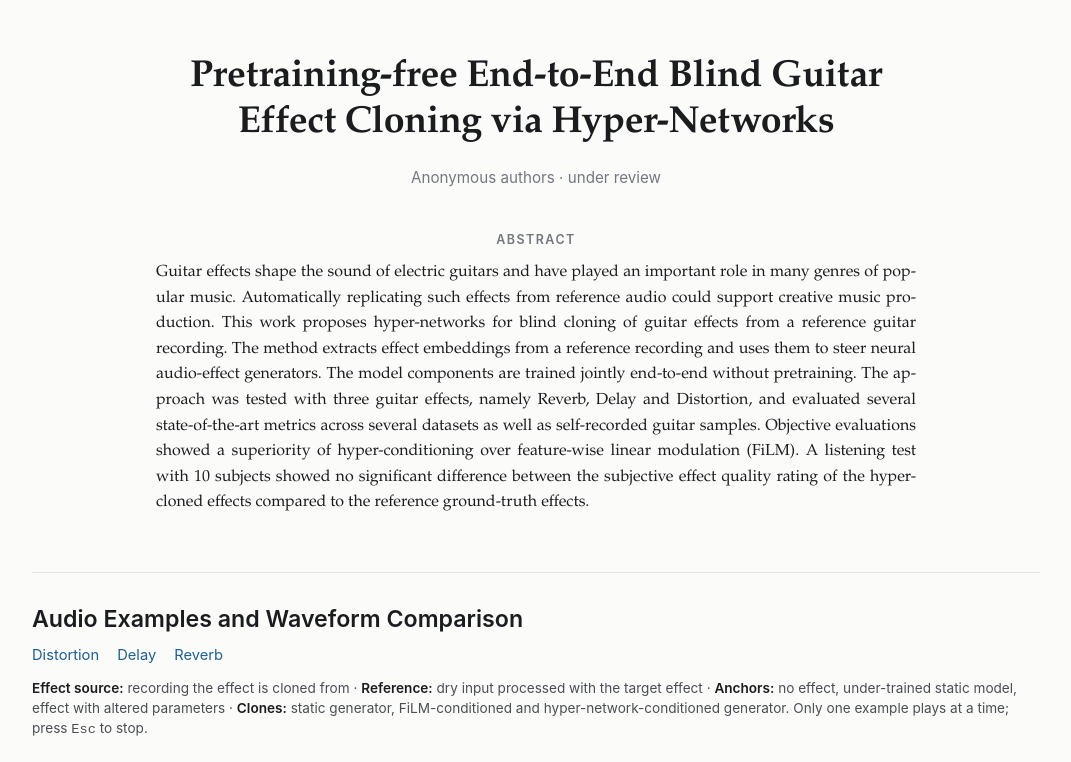
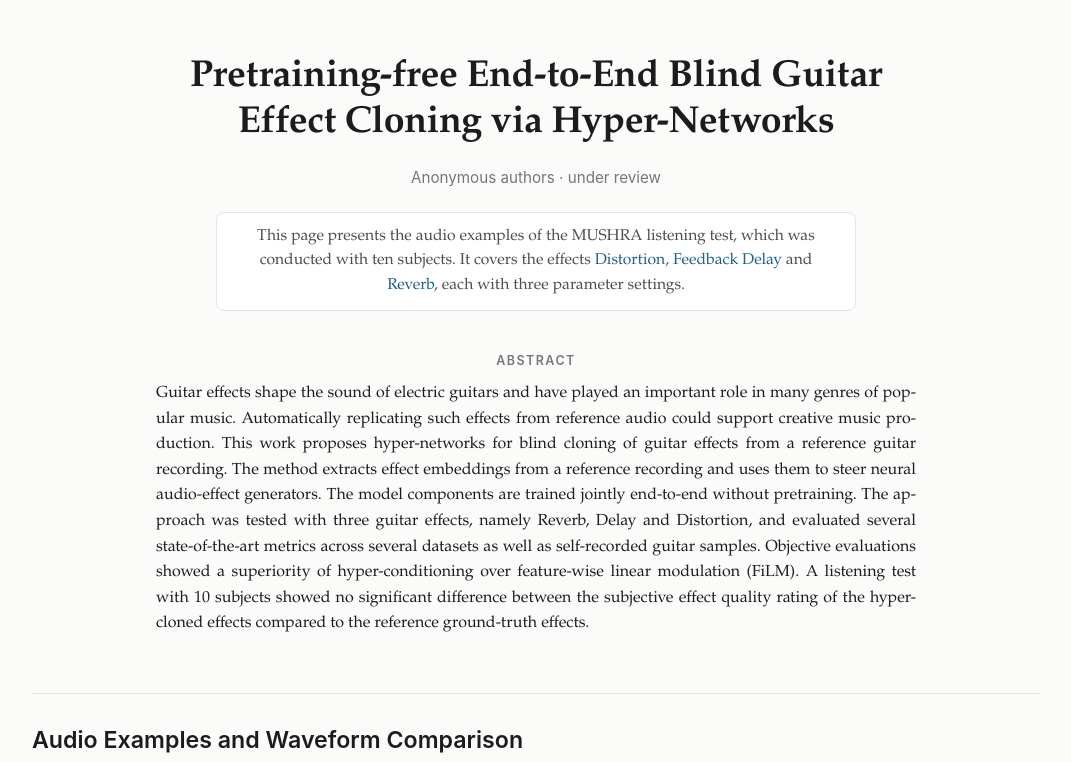
Before and after one commit to 02VHOKM4/BlindGuitarEffectCloning, a plain HTML site: page index.html in a window 1280 px wide. Shown: the top 762 px of the page, without its empty margins (104-1175 px from the left). Drawn offline with Linux system fonts and the light colour scheme.

Commit message:
Add note on MUSHRA listening test to page header
Co-Authored-By: Claude Opus 5.5 <noreply@anthropic.com>

```diff
--- a/index.html
+++ b/index.html
@@ -38,6 +38,10 @@ main{max-width:1040px;margin:0 auto;padding:56px 16px 80px}
 header.paper{max-width:820px;margin:0 auto 40px;text-align:center}
 h1{font-size:clamp(1.6rem,3.6vw,2.35rem);line-height:1.22;font-weight:600;letter-spacing:-.01em;margin:0 0 18px;text-wrap:balance}
 .authors{color:var(--ink-3);font-size:.95rem;margin:0}
+.intro{max-width:640px;margin:22px auto 0;padding:12px 18px;border:1px solid var(--line);border-radius:8px;
+  background:var(--surface);color:var(--ink-2);font-size:.98rem;line-height:1.55;text-wrap:pretty}
+.intro a{color:var(--accent);text-decoration:none}
+.intro a:hover{text-decoration:underline}
 .abstract{max-width:760px;margin:0 auto 56px;padding:0}
 .abstract h2{font-size:.78rem;text-transform:uppercase;letter-spacing:.12em;color:var(--ink-3);font-weight:600;margin:0 0 10px;text-align:center}
 .abstract p{margin:0;text-align:justify;hyphens:auto;color:var(--ink)}
@@ -101,6 +105,10 @@ footer{max-width:1040px;margin:0 auto;padding:0 16px 48px;color:var(--ink-3);fon
   <header class="paper">
     <h1>Pretraining-free End-to-End Blind Guitar Effect Cloning via Hyper-Networks</h1>
     <p class="authors">Anonymous authors &middot; under review</p>
+    <p class="intro">This page presents the audio examples of the MUSHRA listening test, which was
+      conducted with ten subjects. It covers the effects <a href="#distortion">Distortion</a>,
+      <a href="#delay">Feedback Delay</a> and <a href="#reverb">Reverb</a>, each with three
+      parameter settings.</p>
   </header>
 
   <section class="abstract" aria-labelledby="h-abstract">
```
